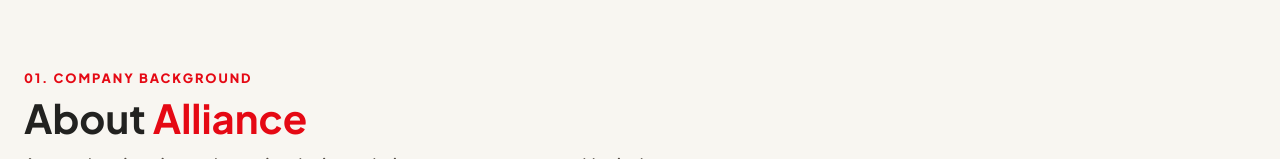
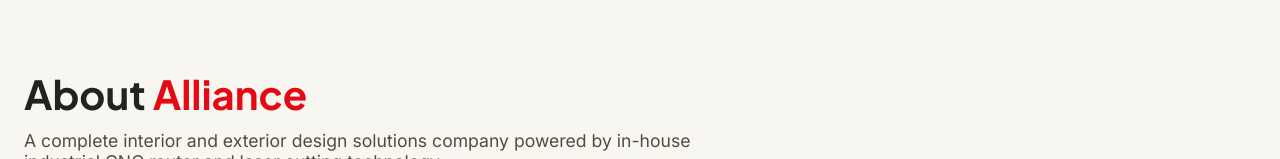
Before and after one commit to MuhammedSyamS/alliance-cnc, a React (Vite) app: page / in a window 1280 px wide. Shown: the part 793-952 px from the top of the page. Built offline with nearby package versions, Linux system fonts and the light colour scheme.

Commit message:
Remove 01. COMPANY BACKGROUND label from About section

```diff
--- a/src/components/About.jsx
+++ b/src/components/About.jsx
@@ -5,7 +5,6 @@
     <section className="section-padding about-section" id="about" style={{ backgroundColor: 'var(--bg-base)', borderTop: '1px solid var(--border-muted)', borderBottom: '1px solid var(--border-muted)' }}>
       <div className="container">
         <div className="section-header">
-          <span className="arch-index">01. COMPANY BACKGROUND</span>
           <h2 className="heading-md">
             About <span className="text-crimson">Alliance</span>
           </h2>
```
